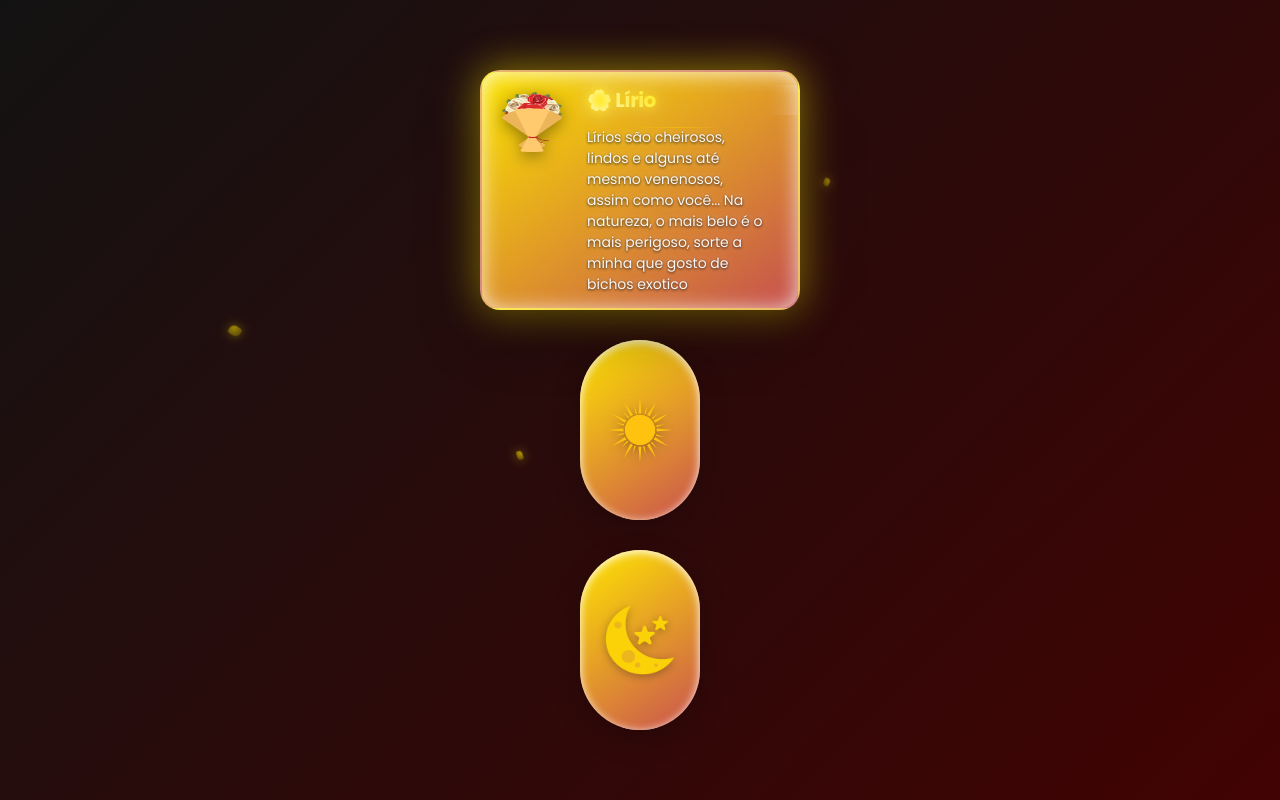
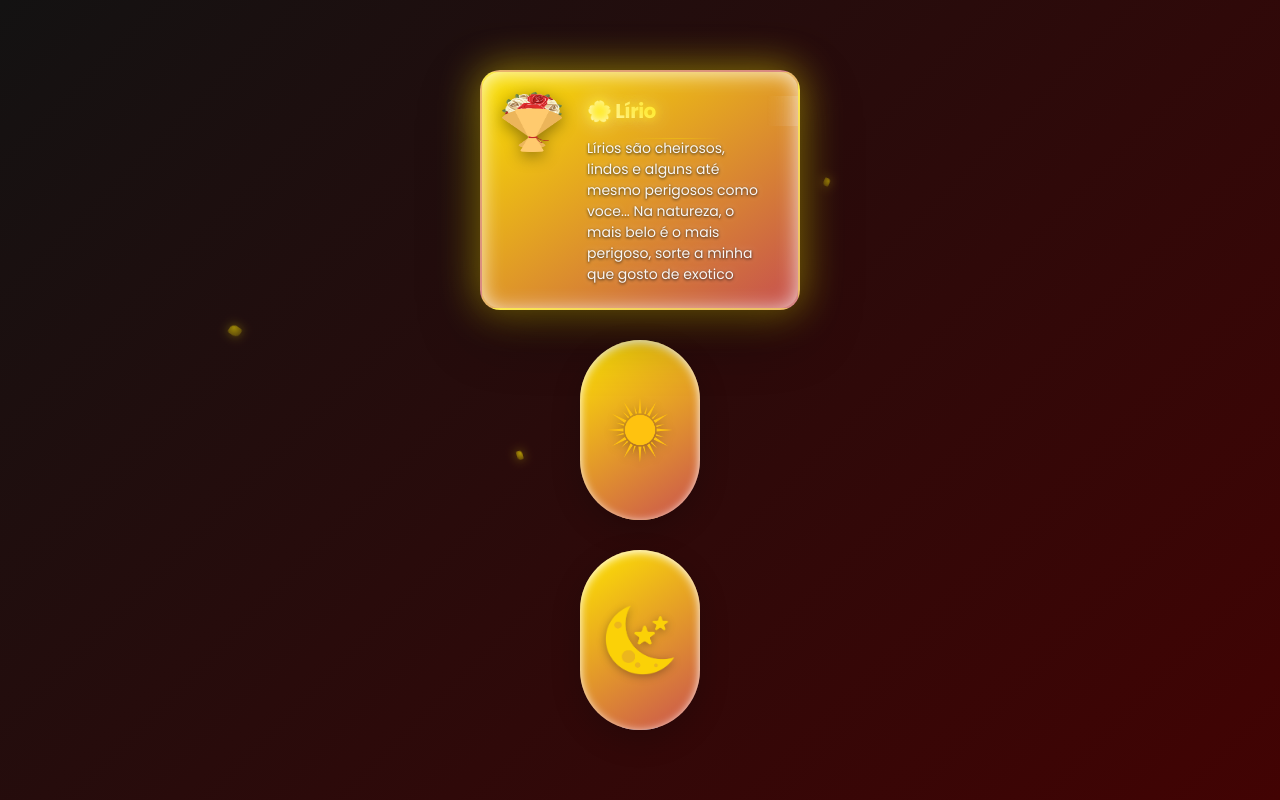
Before and after one commit to vtromantic/luvmygf, a plain HTML site: page index.html in a window 1280 px wide. Both pictures are taken after a click on the element 640 px from the left and 190 px from the top of the page. Drawn offline with Linux system fonts and the light colour scheme.

Commit message:
Update index.html

```diff
--- a/index.html
+++ b/index.html
@@ -365,9 +365,9 @@
           <img src="images/buquê.webp" alt="Flor">
             <div class="balloon-content">
                 <h3>🌸 Lírio</h3>
-                <p>Lírios são cheirosos, lindos e alguns até mesmo venenosos,
-                    assim como você... Na natureza, o mais belo é o mais perigoso,
-                    sorte a minha que gosto de bichos exotico</p>
+                <p>Lírios são cheirosos, lindos e alguns até mesmo perigosos como voce...
+                    Na natureza, o mais belo é o mais perigoso,
+                    sorte a minha que gosto de exotico</p>
             </div>
         </div>
 
```
